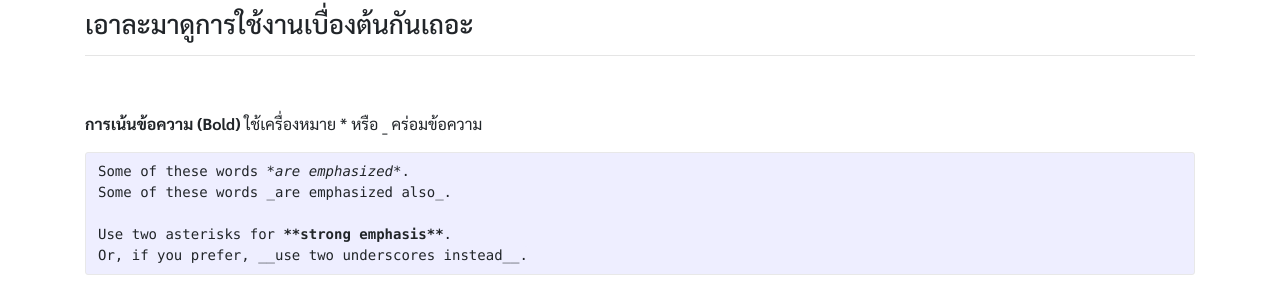
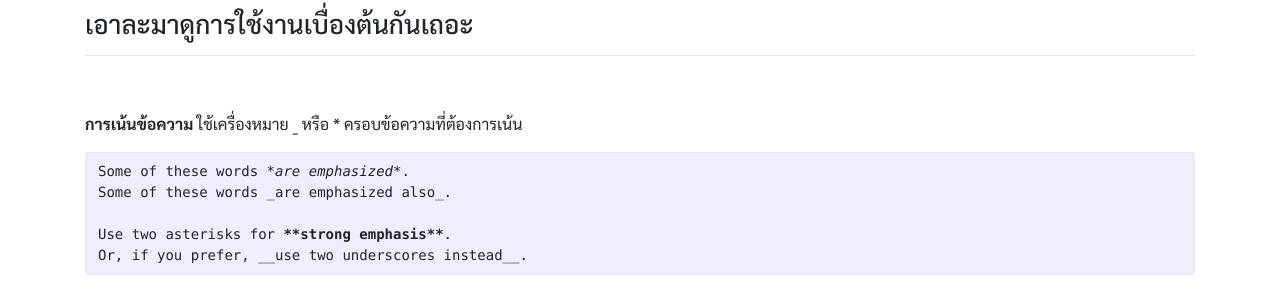
Before and after one commit to DoopDip/MyBlog, a Jekyll site: the page built from _posts/2020-09-10-what-is-markdown.markdown, in a window 1280 px wide and 900 px high, scrolled down 1353 px. Shown: the part 147-442 px from the top of the window. Built offline with Jekyll 4.4.1, drawn with Linux system fonts in a browser that asks for light colours; nearby versions of some CDN libraries.

Commit message:
fix wording

```diff
--- a/_posts/2020-09-10-what-is-markdown.markdown
+++ b/_posts/2020-09-10-what-is-markdown.markdown
@@ -67,7 +67,7 @@ The quick brown fox jumped over the lazy dog's back.
 ---
 <br/>
 
-**การเน้นข้อความ (Bold)**  ใช้เครื่องหมาย * หรือ _ คร่อมข้อความ
+**การเน้นข้อความ**  ใช้เครื่องหมาย _ หรือ * ครอบข้อความที่ต้องการเน้น
 
 {% highlight markdown %}
 Some of these words *are emphasized*.
```
